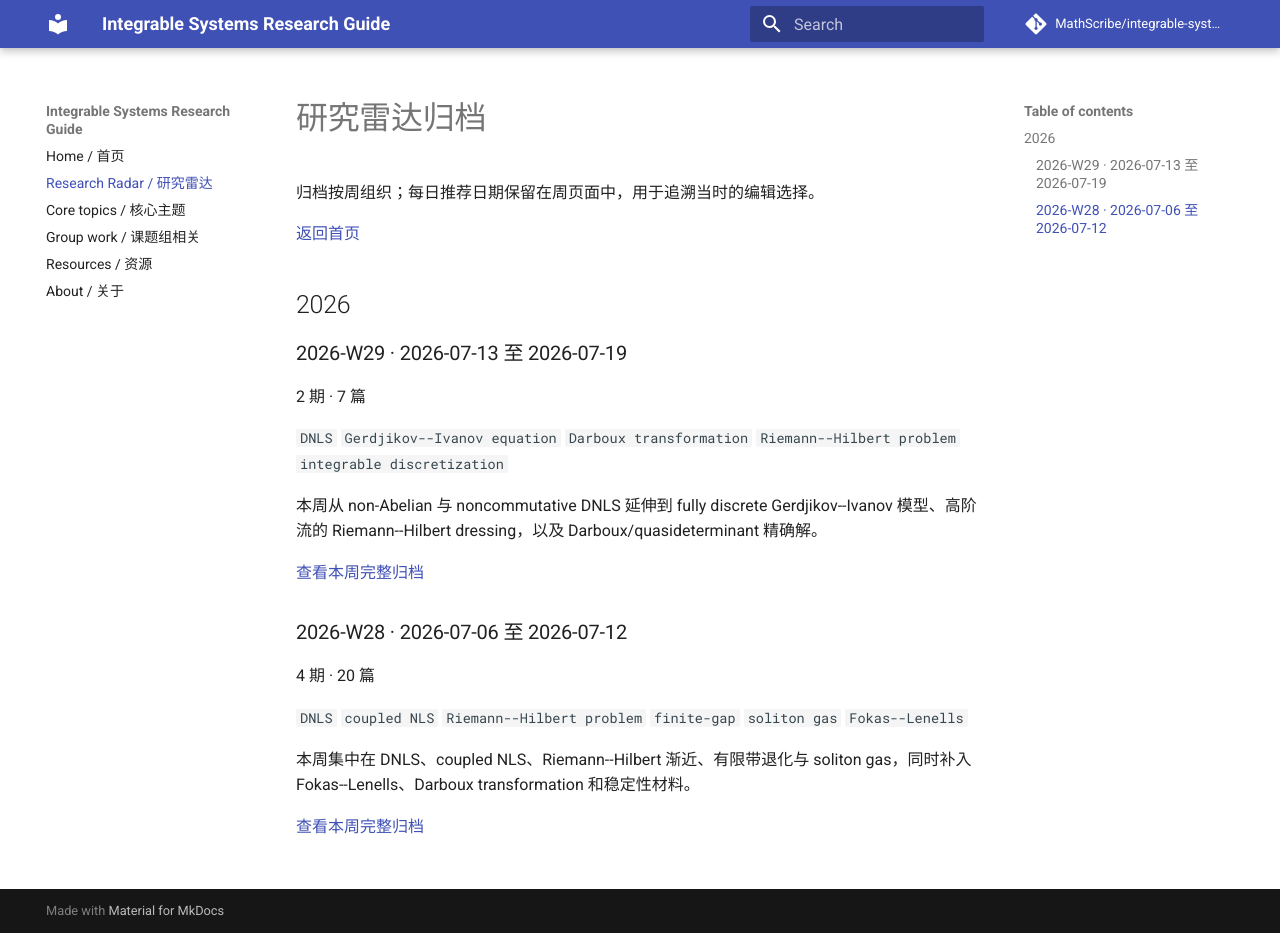
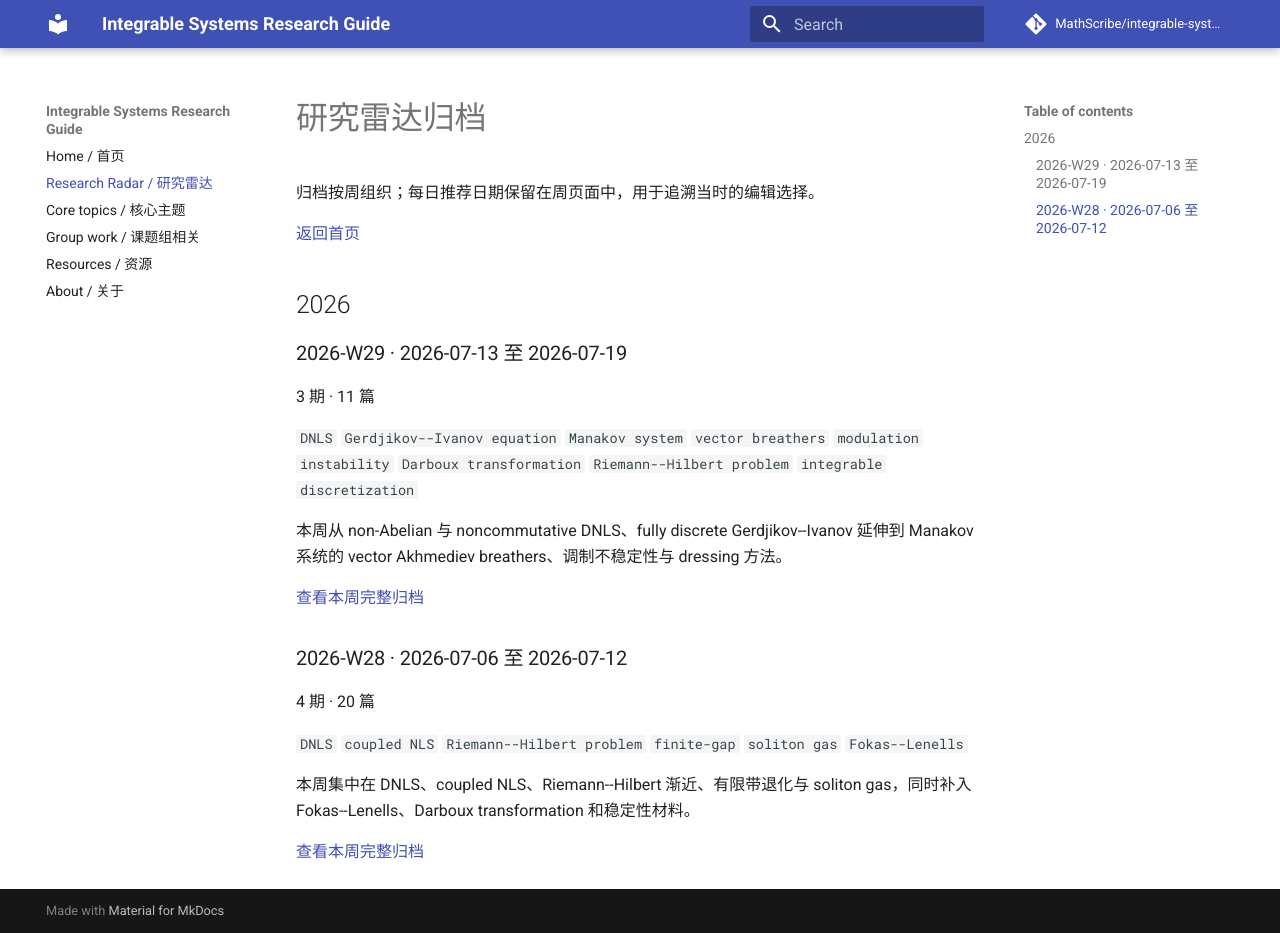
Before and after one commit to MathScribe/integrable-systems-guide, an MkDocs documentation site: the page built from docs/radar/index.md, in a window 1280 px wide and 933 px high. Built offline with MkDocs 1.6.1 and Material for MkDocs 9.7.7, drawn with Linux system fonts in a browser that asks for light colours; comment, search, counter and statistics services are not loaded.

Commit message:
Refresh radar archive index

```diff
--- a/docs/radar/index.md
+++ b/docs/radar/index.md
@@ -8,11 +8,11 @@
 
 ### 2026-W29 · 2026-07-13 至 2026-07-19
 
-2 期 · 7 篇
+3 期 · 11 篇
 
-`DNLS` `Gerdjikov--Ivanov equation` `Darboux transformation` `Riemann--Hilbert problem` `integrable discretization`
+`DNLS` `Gerdjikov--Ivanov equation` `Manakov system` `vector breathers` `modulation instability` `Darboux transformation` `Riemann--Hilbert problem` `integrable discretization`
 
-本周从 non-Abelian 与 noncommutative DNLS 延伸到 fully discrete Gerdjikov--Ivanov 模型、高阶流的 Riemann--Hilbert dressing，以及 Darboux/quasideterminant 精确解。
+本周从 non-Abelian 与 noncommutative DNLS、fully discrete Gerdjikov--Ivanov 延伸到 Manakov 系统的 vector Akhmediev breathers、调制不稳定性与 dressing 方法。
 
 [查看本周完整归档](2026-W29.md)
 
```
